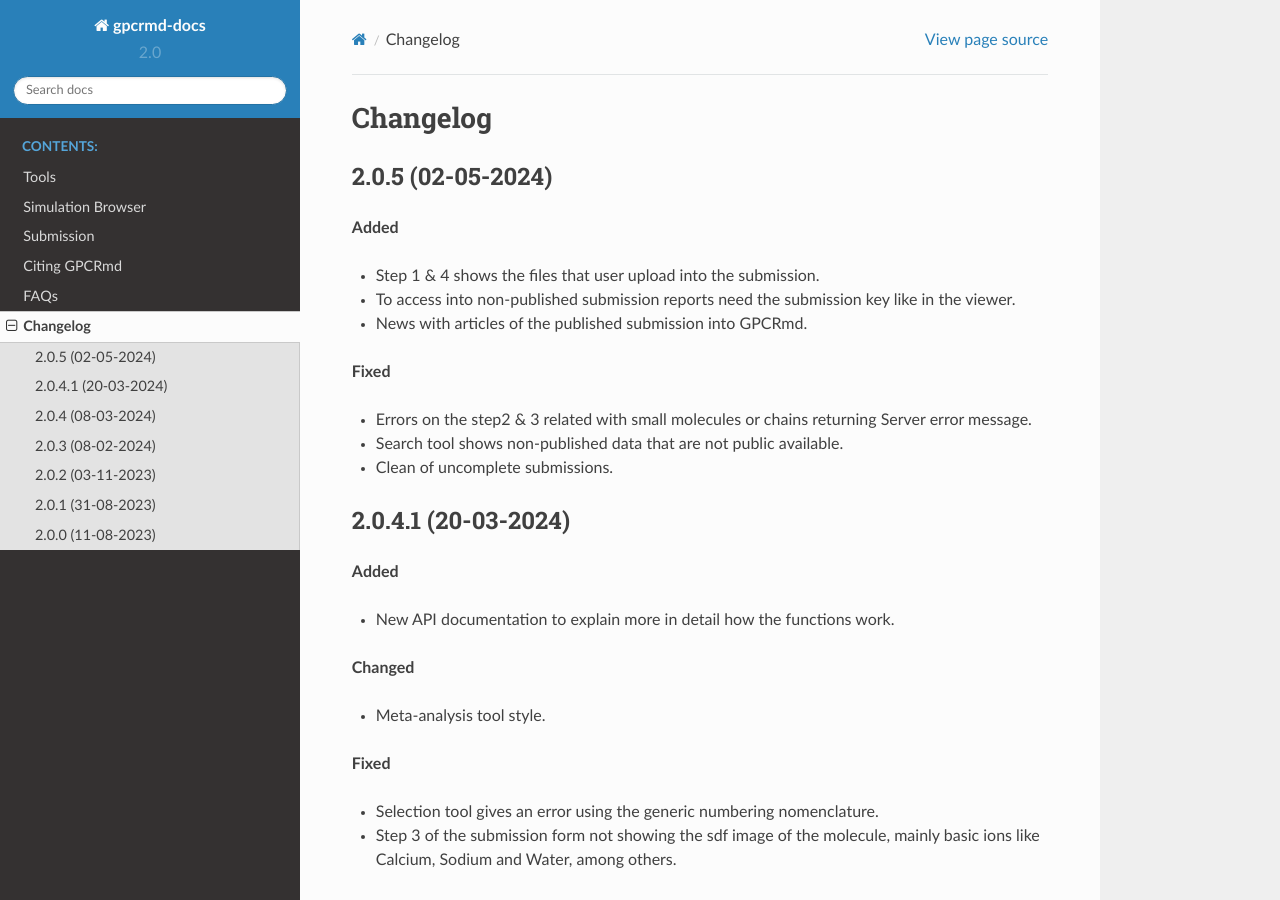
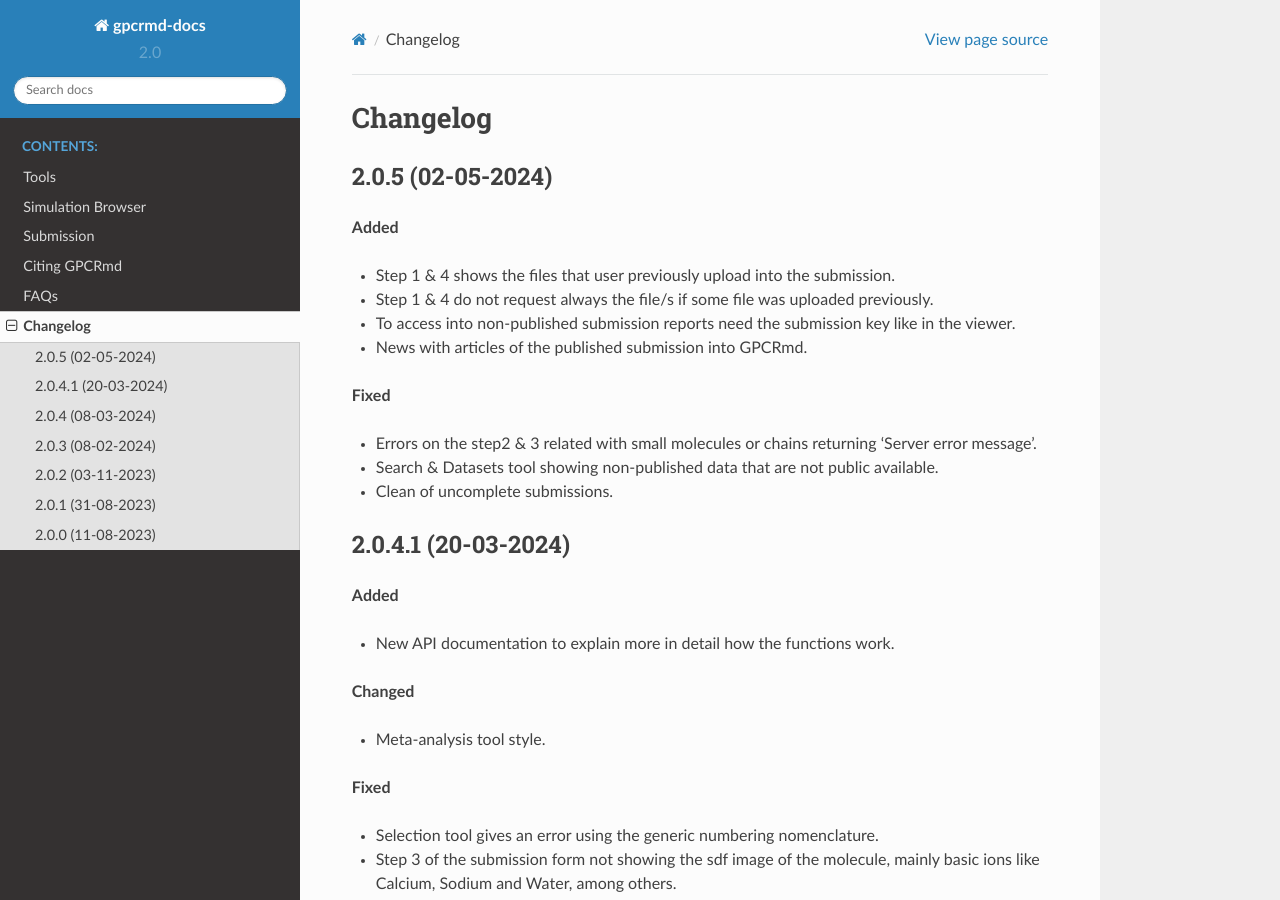
Before and after one commit to GPCRmd/gpcrmd-docs, a Sphinx documentation site: the page built from source/changelog.rst, in a window 1280 px wide and 900 px high. Built offline with Sphinx 7.4.7 and the Read the Docs theme 2.0.0, drawn with Linux system fonts in a browser that asks for light colours.

Commit message:
Update 2.0.5

```diff
--- a/source/changelog.rst
+++ b/source/changelog.rst
@@ -9,14 +9,15 @@
 
 **Added**
 
-* Step 1 & 4 shows the files that user upload into the submission.
+* Step 1 & 4 shows the files that user previously upload into the submission.
+* Step 1 & 4 do not request always the file/s if some file was uploaded previously.
 * To access into non-published submission reports need the submission key like in the viewer.
 * News with articles of the published submission into GPCRmd.
 
 **Fixed**
 
-* Errors on the step2 & 3 related with small molecules or chains returning Server error message.
-* Search tool shows non-published data that are not public available.
+* Errors on the step2 & 3 related with small molecules or chains returning 'Server error message'.
+* Search & Datasets tool showing non-published data that are not public available.
 * Clean of uncomplete submissions.
 
 2.0.4.1 (20-03-2024)
```
Also changed, not shown: source/workbench.rst (+9 -9 lines), source/_static/gpcrmd_step1c.png, source/_static/gpcrmd_step4files.png, source/_static/tools_viewer_setden.png.
